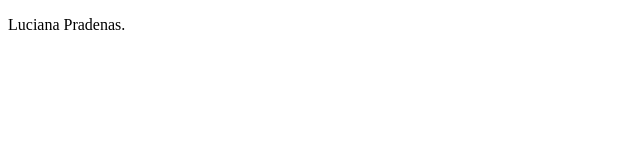
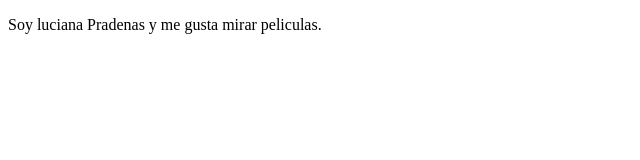
Before and after one commit to Diego29carlos/aprendiendo.nivel, a plain HTML site: page index.html in a window 1280 px wide. Shown: the whole page, without its empty margins (0-640 px from the left). Drawn offline with Linux system fonts and the light colour scheme.

Commit message:
agregue lo que me faltaba

```diff
--- a/index.html
+++ b/index.html
@@ -3,7 +3,7 @@
 <head>
     <meta charset='utf-8'>
     <title>Trabajando en equipo</title>
-    <p>Luciana Pradenas.</p>
+    <p>Soy luciana Pradenas y me gusta mirar peliculas.</p>
 </head>
 <body>
 
```
